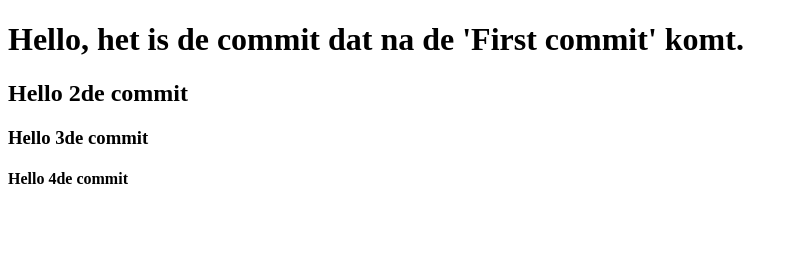
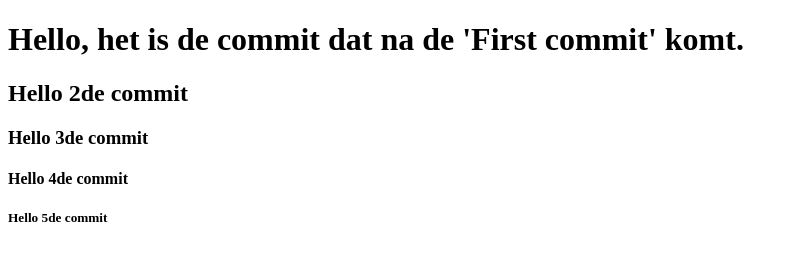
Before and after one commit to leaforewer/ahmet-18-vebr, a plain HTML site: page index.html in a window 1280 px wide. Shown: the whole page, without its empty margins (0-798 px from the left). Drawn offline with Linux system fonts and the light colour scheme.

Commit message:
6de commit met h5-tag

```diff
--- a/index.html
+++ b/index.html
@@ -11,5 +11,6 @@
     <h2>Hello 2de commit</h2>
     <h3>Hello 3de commit</h3>
     <h4>Hello 4de commit</h4>
+    <h5>Hello 5de commit</h5>
 </body>
 </html>
```
